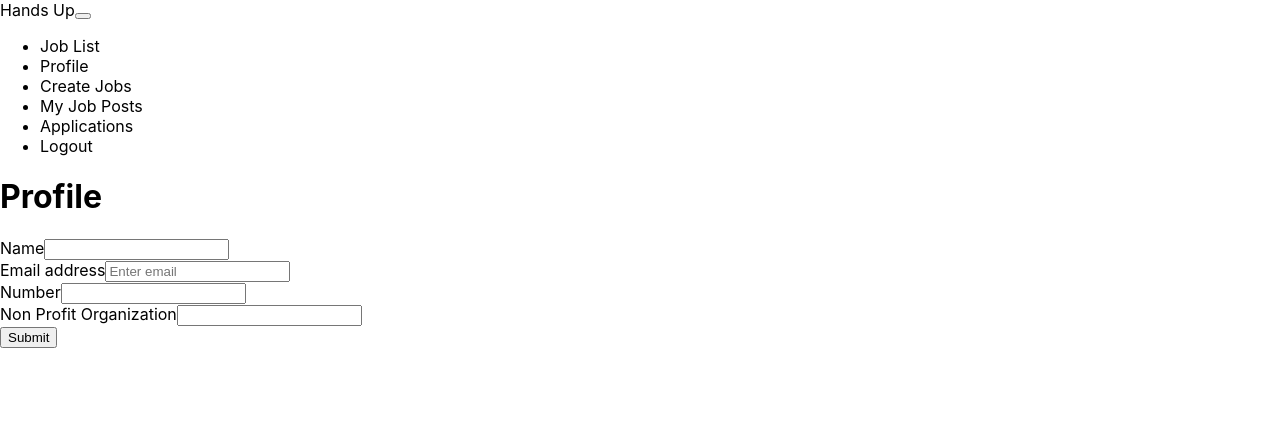
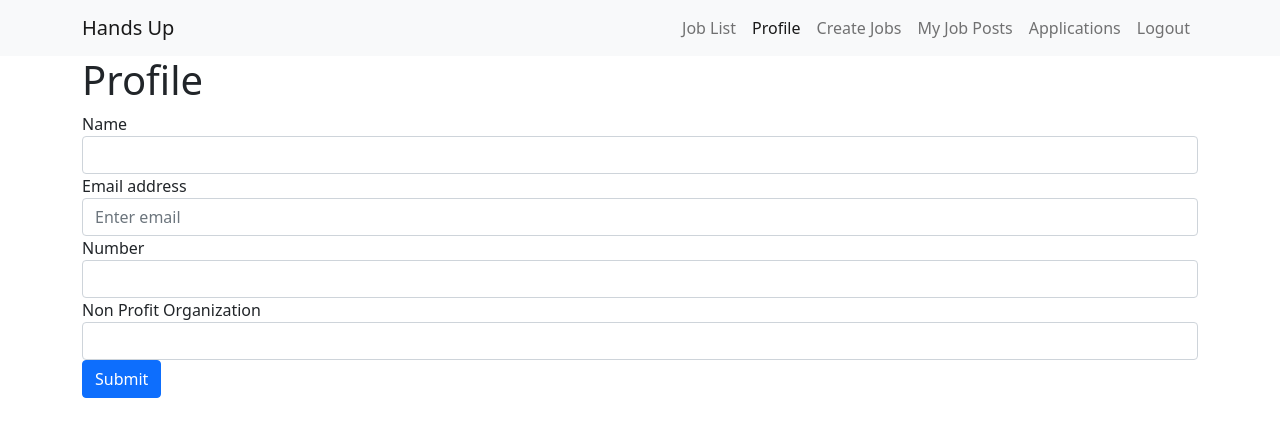
Before and after one commit to sedhha/homely, a Next.js app: page /profile in a window 1280 px wide. Shown: the top 436 px of the page. Built offline with nearby package versions, Linux system fonts and the light colour scheme; no server answers.

Commit message:
job list | applications

```diff
--- a/src/components/header.js
+++ b/src/components/header.js
@@ -5,6 +5,7 @@ import NavLink from "./NavLink";
 export default function Header() {
     return <>
         <nav className="navbar navbar-expand-lg navbar-light bg-light no-flow">
+            <div className="container">
                 <a class="navbar-brand" href="#">Hands Up</a>
                 <button className="navbar-toggler" type="button" data-bs-toggle="collapse" data-bs-target="#navbarSupportedContent" aria-controls="navbarSupportedContent" aria-expanded="false" aria-label="Toggle navigation">
                     <span className="navbar-toggler-icon"></span>
@@ -38,6 +39,7 @@ export default function Header() {
 
                     </ul>
                 </div>
+            </div>
         </nav>
     </>;
 };
--- a/src/pages/_app.tsx
+++ b/src/pages/_app.tsx
@@ -5,6 +5,7 @@ import type { AppProps } from "next/app";
 import { useEffect } from "react";
 
 import store from "../app/store";
+import 'bootstrap/dist/css/bootstrap.css'
 
 
 import BaseWrapper from '@homely-components/Base/BaseWrapper';
--- a/src/pages/applications.tsx
+++ b/src/pages/applications.tsx
@@ -9,6 +9,7 @@ const Applications: NextPage = () => {
   return (
     <>
       <Header />
+      <div className="container">
         <h1>My Applications</h1>
         <table className="table table-hover">
           <thead>
@@ -30,6 +31,7 @@ const Applications: NextPage = () => {
             ))}
           </tbody>
         </table>
+      </div>
     </>
   );
 };
--- a/src/pages/employer/create-jobs.tsx
+++ b/src/pages/employer/create-jobs.tsx
@@ -5,6 +5,7 @@ const EditJob: NextPage = () => {
   return (
     <>
       <Header />
+      <div className="container">
         <h1>Create Job</h1>
         <form>
           <div className="form-group">
@@ -23,6 +24,7 @@ const EditJob: NextPage = () => {
             Post Job
           </button>
         </form>
+      </div>
     </>
   );
 };
--- a/src/pages/joblist.tsx
+++ b/src/pages/joblist.tsx
@@ -4,9 +4,9 @@ import Header from "../components/header";
 const IndexPage: NextPage = () => {
   return (
     <>
-      <Header />
-      <h1>Job List</h1>
       <div className="container-lg">
+        <Header />
+        <h1>Job List</h1>
         <table className="table table-hover">
           <thead>
             <tr>
--- a/src/pages/profile.tsx
+++ b/src/pages/profile.tsx
@@ -5,6 +5,7 @@ const profile: NextPage = () => {
   return (
     <>
         <Header />
+      <div className="container-lg">
         <h1>Profile</h1>
         <form>
           <div className="form-group">
@@ -34,6 +35,7 @@ const profile: NextPage = () => {
             Submit
           </button>
         </form>
+      </div>
     </>
   );
 };
```
Also changed, not shown: 1 other file (tests, documents, lock files or other folders). Lines whose indentation alone changed are shown as unchanged.
